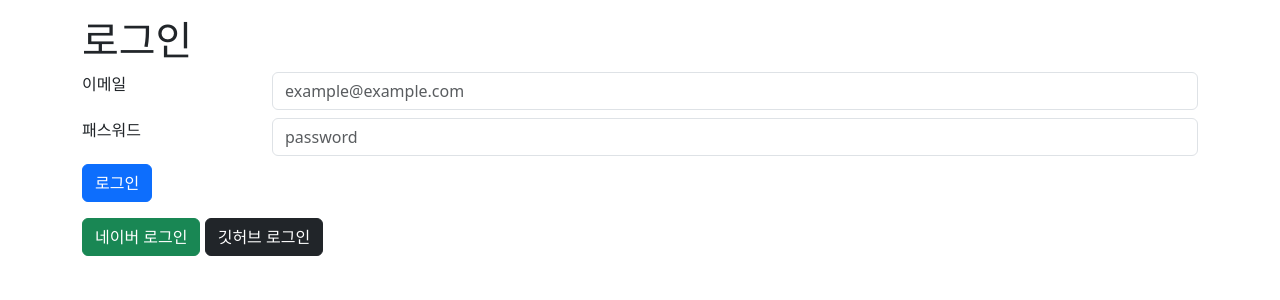
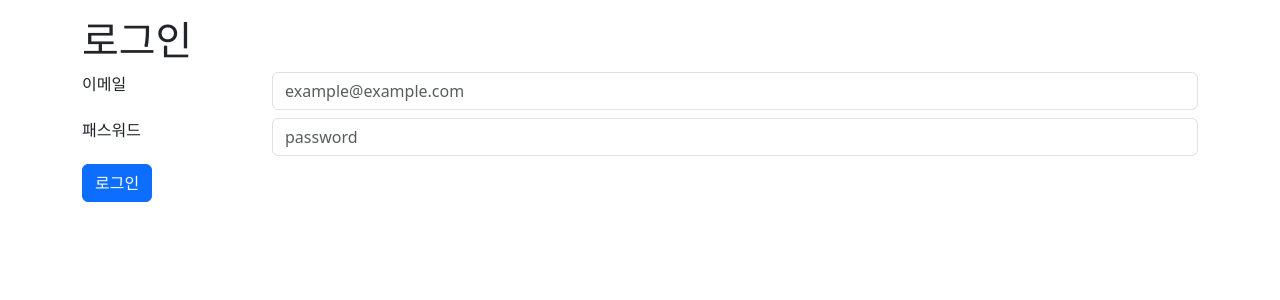
Before and after one commit to moxopills/django-pystagram, a Django app: page /login/ in a window 1280 px wide. Shown: the part 47-347 px from the top of the page. Run offline with Django 5.2, Linux system fonts and the light colour scheme; parts of the project's set-up code (start-up, migrations or seed data) failed here and were passed over; some libraries are stand-ins or nearby versions.

Commit message:
instagram-refactoring

```diff
--- a/member/views.py
+++ b/member/views.py
@@ -51,7 +51,7 @@ def verify_email(request):
 class LoginView(FormView):
     template_name = 'auth/login.html'
     form_class = LoginForm
-    success_url = reverse_lazy('main')
+    success_url = reverse_lazy('login')
 
     def form_valid(self, form):
         user = form.user
--- a/templates/auth/login.html
+++ b/templates/auth/login.html
@@ -6,11 +6,4 @@
     {% include 'include/form.html' %}
     <button class="btn btn-primary">로그인</button>
   </form>
-  <a href="{% url 'oauth:naver_login' %}" class="btn btn-success mt-3">
-    네이버 로그인
-  </a>
-
-  <a href="{% url 'oauth:github_login' %}" class="btn btn-dark mt-3">
-    깃허브 로그인
-  </a>
 {% endblock %}
--- a/templates/base.html
+++ b/templates/base.html
@@ -15,12 +15,7 @@
 <body>
 <nav class="d-flex justify-content-between py-2 px-4 bg-black text-white">
   <div>
-    <a href="{% url 'main' %}" class="text-decoration-none text-white">Pystagram</a>
-  </div>
-  <div>
-    <a href="{% url 'search' %}">
-      <i class="fa-solid fa-magnifying-glass text-white"></i>
-    </a>
+    <a href=" " class="text-decoration-none text-white">Pystagram</a>
   </div>
   <div class="text-end">
     {% if request.user.is_authenticated %}
```
Also changed, not shown: db.sqlite3.
